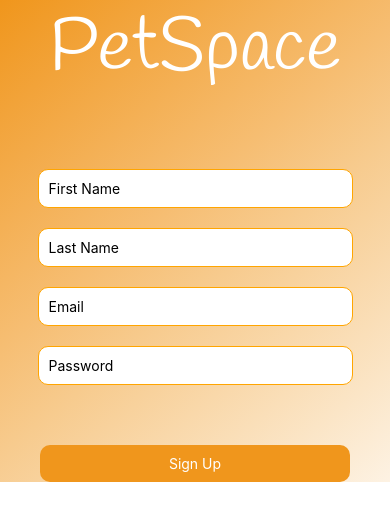
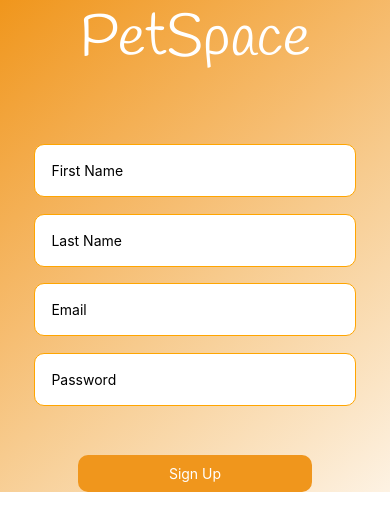
Before and after one commit to EM-T-Shells/petspace, a React Native app: screen / in a window 390 px wide. Shown: the top 530 px of the page. Built offline with nearby package versions, Linux system fonts and the light colour scheme.

Commit message:
updated title dimensions and landscape form dimensions

```diff
--- a/Components/title.js
+++ b/Components/title.js
@@ -1,5 +1,5 @@
 import React from "react";
-import { Text, View, StyleSheet } from "react-native";
+import { Text, useWindowDimensions, StyleSheet } from "react-native";
 import { useFonts } from "expo-font";
 
 export default function App() {
@@ -7,20 +7,23 @@ export default function App() {
     CustomFont: require("../assets/fonts/handlee.ttf"),
   });
 
+  const { width, height } = useWindowDimensions(); // Get current screen dimensions
+
+  // Dynamic styles for responsiveness
+  const dynamicStyles = {
+    title: {
+      textAlign: "center",
+      fontSize: Math.min(width, height) * 0.15, // Dynamically scale font size
+      fontFamily: "CustomFont",
+      color: "#ffffff",
+    },
+  };
+
   if (!fontsLoaded) {
     return null;
   }
 
   return (
-    <Text style={styles.title}>PetSpace</Text>
+    <Text style={dynamicStyles.title}>PetSpace</Text>
   );
 }
-
-const styles = StyleSheet.create({
-  title: {
-    textAlign: "center",
-    fontSize: 74,
-    fontFamily: "CustomFont",
-    color: "#ffffff",
-  },
-});
--- a/Signup/signupUI.js
+++ b/Signup/signupUI.js
@@ -1,10 +1,36 @@
-import { StyleSheet, Text, TextInput, View } from "react-native";
+import { StyleSheet, Text, TextInput, View, useWindowDimensions } from "react-native";
 import { LinearGradient } from "expo-linear-gradient";
-
 import MainButton from "../Components/button";
 import Title from "../Components/title";
 
 export default function SignupUI({ onSignup }) {
+  const { width, height } = useWindowDimensions();
+
+  const isLandscape = width > height; // Check if the orientation is landscape
+
+  // Dynamic styles for responsiveness
+  const dynamicStyles = {
+    formContainer: {
+      flexDirection: "column", // Retain vertical stacking
+      alignItems: "center",
+      padding: width * 0.04,
+      marginTop: height * 0.05,
+      marginBottom: height * 0.03,
+    },
+    input: {
+      width: isLandscape ? "50%" : "90%", // Reduce width in landscape mode
+      padding: isLandscape ? height * 0.03 : height * 0.02,
+      marginVertical: height * 0.01,
+      borderColor: "orange",
+      borderWidth: 1.5,
+      borderRadius: 10,
+      backgroundColor: "white",
+    },
+    button: {
+      marginHorizontal: isLandscape ? width * 0.3 : width * 0.2,
+    },
+  };
+
   return (
     <View style={styles.container}>
       <LinearGradient
@@ -23,28 +49,16 @@ export default function SignupUI({ onSignup }) {
         style={styles.background}
       />
 
-      <Title style={styles.title} />
+      <Title style={dynamicStyles.title} />
 
-      <View style={styles.formContainer}>
-        <TextInput
-          style={styles.input}
-          placeholder="First Name"
-        />
-        <TextInput
-          style={styles.input}
-          placeholder="Last Name"
-        />
-        <TextInput
-          style={styles.input}
-          placeholder="Email"
-        />
-        <TextInput
-        style={styles.input}
-        placeholder="Password"
-      />
+      <View style={dynamicStyles.formContainer}>
+        <TextInput style={dynamicStyles.input} placeholder="First Name" />
+        <TextInput style={dynamicStyles.input} placeholder="Last Name" />
+        <TextInput style={dynamicStyles.input} placeholder="Email" />
+        <TextInput style={dynamicStyles.input} placeholder="Password" />
       </View>
 
-      <MainButton style={styles.button} title="Sign Up" onPress={onSignup} />
+      <MainButton style={dynamicStyles.button} title="Sign Up" onPress={onSignup} />
     </View>
   );
 }
@@ -57,23 +71,4 @@ const styles = StyleSheet.create({
   background: {
     ...StyleSheet.absoluteFillObject,
   },
-
-  formContainer: {
-    alignItems: "center",
-    padding: 20,
-    marginTop: 40,
-    marginBottom: 30,
-  },
-  input: {
-    width: "90%",
-    padding: 10,
-    marginVertical: 10,
-    borderColor: "orange",
-    borderWidth: 1.5,
-    borderRadius: 10,
-    backgroundColor: "white",
-  },
-  button: {
-    marginHorizontal: 40,
-  },
 });
--- a/app.json
+++ b/app.json
@@ -3,13 +3,11 @@
     "name": "petspace-app",
     "slug": "petspace-app",
     "version": "1.0.0",
-    "orientation": "portrait",
-    "icon": "./assets/icon.png",
+    "orientation": "default",
     "userInterfaceStyle": "light",
     "newArchEnabled": true,
     "assetsBundlePatterns": ["./assets/fonts/*"],
     "splash": {
-      "image": "./assets/splash-icon.png",
       "resizeMode": "contain",
       "backgroundColor": "#ffffff"
     },
@@ -18,12 +16,10 @@
     },
     "android": {
       "adaptiveIcon": {
-        "foregroundImage": "./assets/adaptive-icon.png",
         "backgroundColor": "#ffffff"
       }
     },
     "web": {
-      "favicon": "./assets/favicon.png"
     }
   }
 }
```
